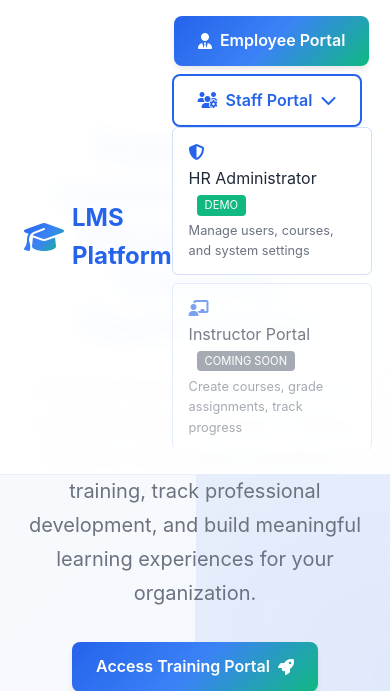
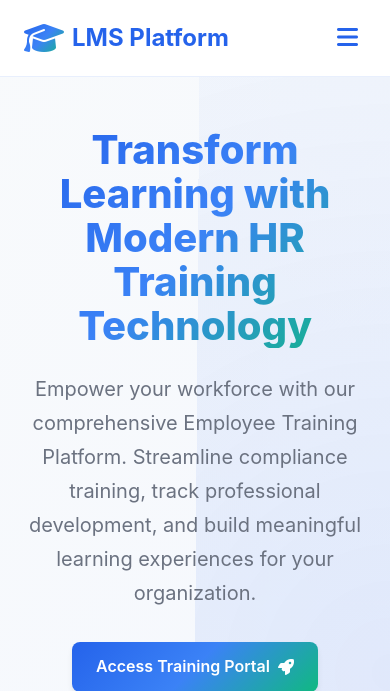
Before and after one commit to pie1011/lms-python-demo, a Django app: page / in a window 390 px wide. Shown: the top 691 px of the page. Run offline with Django 5.2, Linux system fonts and the light colour scheme.

Commit message:
made dropdown responsive on mobile

```diff
--- /dev/null
+++ b/lms_platform/static/css/dropdown-navigation.css
@@ -0,0 +1,313 @@
+/* Enhanced navigation for multiple portals */
+.nav-cta {
+    display: flex;
+    gap: 1rem;
+    align-items: center;
+    position: relative;
+}
+
+.portal-dropdown {
+    position: relative;
+    display: inline-block;
+}
+
+.dropdown-button {
+    padding: 0.75rem 1.5rem;
+    border: 2px solid var(--primary-blue);
+    border-radius: 8px;
+    font-weight: 600;
+    text-decoration: none;
+    transition: all 0.3s ease;
+    cursor: pointer;
+    display: inline-flex;
+    align-items: center;
+    gap: 0.5rem;
+    background: transparent;
+    color: var(--primary-blue);
+}
+
+.dropdown-button:hover {
+    background: var(--primary-blue);
+    color: var(--white);
+    transform: translateY(-2px);
+    box-shadow: var(--shadow-md);
+}
+
+/* Dropdown content - shows on click */
+.dropdown-content {
+    display: none;
+    position: absolute;
+    top: 100%;
+    right: 0;
+    background: var(--white);
+    min-width: 200px;
+    box-shadow: var(--shadow-xl);
+    border-radius: 8px;
+    border: 1px solid rgba(37, 99, 235, 0.1);
+    z-index: 1000;
+    margin-top: 0.5rem;
+}
+
+/* Show dropdown when active class is added */
+.portal-dropdown.active .dropdown-content {
+    display: block;
+    animation: dropdownFadeIn 0.3s ease;
+}
+
+@keyframes dropdownFadeIn {
+    from { opacity: 0; transform: translateY(-10px); }
+    to { opacity: 1; transform: translateY(0); }
+}
+
+.dropdown-item {
+    display: block;
+    padding: 1rem 1.5rem;
+    color: var(--neutral-dark);
+    text-decoration: none;
+    transition: all 0.3s ease;
+    border-bottom: 1px solid rgba(37, 99, 235, 0.1);
+}
+
+.dropdown-item:last-child {
+    border-bottom: none;
+}
+
+.dropdown-item:hover {
+    background: rgba(37, 99, 235, 0.05);
+    color: var(--primary-blue);
+}
+
+.dropdown-item i {
+    width: 16px;
+    margin-right: 0.75rem;
+    color: var(--primary-blue);
+}
+
+.dropdown-item .item-description {
+    font-size: 0.8rem;
+    color: var(--neutral-gray);
+    margin-top: 0.25rem;
+}
+
+.demo-badge {
+    background: var(--accent-green);
+    color: white;
+    font-size: 0.7rem;
+    padding: 0.2rem 0.5rem;
+    border-radius: 4px;
+    margin-left: 0.5rem;
+}
+
+/* Mobile Hamburger Menu */
+.mobile-menu-toggle {
+    display: none;
+    background: none;
+    border: none;
+    font-size: 1.5rem;
+    color: var(--primary-blue);
+    cursor: pointer;
+    padding: 0.5rem;
+    border-radius: 4px;
+    transition: background 0.3s ease;
+}
+
+.mobile-menu-toggle:hover {
+    background: rgba(37, 99, 235, 0.1);
+}
+
+/* Mobile Navigation Overlay */
+.mobile-nav-overlay {
+    display: none;
+    position: fixed;
+    top: 0;
+    left: 0;
+    right: 0;
+    bottom: 0;
+    background: rgba(0, 0, 0, 0.5);
+    z-index: 9998;
+}
+
+.mobile-nav-overlay.active {
+    display: block;
+    animation: fadeIn 0.3s ease;
+}
+
+/* Mobile Navigation Menu */
+.mobile-nav-menu {
+    position: fixed;
+    top: 0;
+    right: -100%;
+    width: 300px;
+    height: 100vh;
+    background: var(--white);
+    box-shadow: var(--shadow-xl);
+    z-index: 9999;
+    transition: right 0.3s ease;
+    overflow-y: auto;
+}
+
+.mobile-nav-menu.active {
+    right: 0;
+}
+
+.mobile-nav-header {
+    display: flex;
+    justify-content: space-between;
+    align-items: center;
+    padding: 1rem 1.5rem;
+    border-bottom: 1px solid rgba(37, 99, 235, 0.1);
+    background: var(--gradient-primary);
+    color: var(--white);
+}
+
+.mobile-nav-logo {
+    display: flex;
+    align-items: center;
+    gap: 0.5rem;
+    font-size: 1.25rem;
+    font-weight: 700;
+    color: var(--white);
+}
+
+.mobile-nav-close {
+    background: none;
+    border: none;
+    font-size: 1.5rem;
+    color: var(--white);
+    cursor: pointer;
+    padding: 0.25rem;
+}
+
+.mobile-nav-content {
+    padding: 1.5rem;
+}
+
+.mobile-nav-section {
+    margin-bottom: 2rem;
+}
+
+.mobile-nav-section h3 {
+    font-size: 0.875rem;
+    font-weight: 600;
+    color: var(--neutral-gray);
+    text-transform: uppercase;
+    letter-spacing: 0.05em;
+    margin-bottom: 1rem;
+}
+
+.mobile-nav-links {
+    list-style: none;
+}
+
+.mobile-nav-links li {
+    margin-bottom: 0.5rem;
+}
+
+.mobile-nav-link {
+    display: block;
+    padding: 0.75rem 1rem;
+    color: var(--neutral-dark);
+    text-decoration: none;
+    border-radius: 8px;
+    transition: all 0.3s ease;
+    font-weight: 500;
+}
+
+.mobile-nav-link:hover {
+    background: rgba(37, 99, 235, 0.1);
+    color: var(--primary-blue);
+    transform: translateX(4px);
+}
+
+.mobile-nav-link i {
+    width: 20px;
+    margin-right: 0.75rem;
+    color: var(--primary-blue);
+}
+
+/* Mobile CTA Buttons */
+.mobile-nav-cta {
+    padding: 1.5rem;
+    border-top: 1px solid rgba(37, 99, 235, 0.1);
+    background: var(--neutral-light);
+}
+
+.mobile-nav-cta .btn {
+    width: 100%;
+    justify-content: center;
+    margin-bottom: 1rem;
+}
+
+.mobile-nav-cta .btn:last-child {
+    margin-bottom: 0;
+}
+
+/* Mobile responsive adjustments */
+@media (max-width: 768px) {
+    /* Show mobile menu toggle */
+    .mobile-menu-toggle {
+        display: block;
+    }
+
+    /* Hide desktop navigation */
+    .nav-menu {
+        display: none;
+    }
+
+    /* Stack nav elements on mobile */
+    .nav-cta {
+        display: none; /* Hide desktop CTA on mobile, will be in mobile menu */
+    }
+
+    /* Adjust dropdown for mobile when used */
+    .dropdown-content {
+        position: relative;
+        display: block;
+        box-shadow: none;
+        border: none;
+        margin-top: 0;
+        background: transparent;
+        min-width: auto;
+        width: 100%;
+    }
+
+    .portal-dropdown.active .dropdown-content {
+        display: block;
+    }
+
+    .dropdown-item {
+        padding: 0.75rem 1rem;
+        border: 1px solid rgba(37, 99, 235, 0.2);
+        border-radius: 6px;
+        margin-bottom: 0.5rem;
+        background: var(--white);
+    }
+
+    /* Prevent body scroll when mobile menu is open */
+    body.mobile-menu-open {
+        overflow: hidden;
+    }
+}
+
+/* Tablet adjustments */
+@media (max-width: 1024px) and (min-width: 769px) {
+    .nav-cta {
+        gap: 0.75rem;
+    }
+
+    .dropdown-button {
+        padding: 0.625rem 1.25rem;
+        font-size: 0.9rem;
+    }
+
+    .btn {
+        padding: 0.625rem 1.25rem;
+        font-size: 0.9rem;
+    }
+}
+
+/* Animation keyframes */
+@keyframes fadeIn {
+    from { opacity: 0; }
+    to { opacity: 1; }
+}
--- a/lms_platform/templates/index.html
+++ b/lms_platform/templates/index.html
@@ -8,134 +8,7 @@
     <title>LMS Platform - Modern Learning Management System</title>
     <link href="https://cdnjs.cloudflare.com/ajax/libs/font-awesome/6.4.0/css/all.min.css" rel="stylesheet">
     <link rel="stylesheet" href="{% static 'css/modern-lms.css' %}">
-    <style>
-        /* Enhanced navigation for multiple portals */
-        .nav-cta {
-            display: flex;
-            gap: 1rem;
-            align-items: center;
-            position: relative;
-        }
-
-        .portal-dropdown {
-            position: relative;
-            display: inline-block;
-        }
-
-        .dropdown-button {
-            padding: 0.75rem 1.5rem;
-            border: 2px solid var(--primary-blue);
-            border-radius: 8px;
-            font-weight: 600;
-            text-decoration: none;
-            transition: all 0.3s ease;
-            cursor: pointer;
-            display: inline-flex;
-            align-items: center;
-            gap: 0.5rem;
-            background: transparent;
-            color: var(--primary-blue);
-        }
-
-        .dropdown-button:hover {
-            background: var(--primary-blue);
-            color: var(--white);
-            transform: translateY(-2px);
-            box-shadow: var(--shadow-md);
-        }
-
-        .dropdown-content {
-            display: none;
-            position: absolute;
-            top: 100%;
-            right: 0;
-            background: var(--white);
-            min-width: 200px;
-            box-shadow: var(--shadow-xl);
-            border-radius: 8px;
-            border: 1px solid rgba(37, 99, 235, 0.1);
-            z-index: 1000;
-            margin-top: 0.5rem;
-        }
-
-        .portal-dropdown:hover .dropdown-content {
-            display: block;
-            animation: dropdownFadeIn 0.3s ease;
-        }
-
-        @keyframes dropdownFadeIn {
-            from { opacity: 0; transform: translateY(-10px); }
-            to { opacity: 1; transform: translateY(0); }
-        }
-
-        .dropdown-item {
-            display: block;
-            padding: 1rem 1.5rem;
-            color: var(--neutral-dark);
-            text-decoration: none;
-            transition: all 0.3s ease;
-            border-bottom: 1px solid rgba(37, 99, 235, 0.1);
-        }
-
-        .dropdown-item:last-child {
-            border-bottom: none;
-        }
-
-        .dropdown-item:hover {
-            background: rgba(37, 99, 235, 0.05);
-            color: var(--primary-blue);
-        }
-
-        .dropdown-item i {
-            width: 16px;
-            margin-right: 0.75rem;
-            color: var(--primary-blue);
-        }
-
-        .dropdown-item .item-description {
-            font-size: 0.8rem;
-            color: var(--neutral-gray);
-            margin-top: 0.25rem;
-        }
-
-        .demo-badge {
-            background: var(--accent-green);
-            color: white;
-            font-size: 0.7rem;
-            padding: 0.2rem 0.5rem;
-            border-radius: 4px;
-            margin-left: 0.5rem;
-        }
-
-        /* Mobile responsive dropdown */
-        @media (max-width: 768px) {
-            .nav-cta {
-                flex-direction: column;
-                gap: 0.5rem;
-            }
-
-            .dropdown-content {
-                position: relative;
-                display: block;
-                box-shadow: none;
-                border: none;
-                margin-top: 0;
-                background: transparent;
-            }
-
-            .portal-dropdown:hover .dropdown-content {
-                display: block;
-            }
-
-            .dropdown-item {
-                padding: 0.75rem 1rem;
-                border: 1px solid rgba(37, 99, 235, 0.2);
-                border-radius: 6px;
-                margin-bottom: 0.5rem;
-                background: var(--white);
-            }
-        }
-    </style>
+    <link rel="stylesheet" href="{% static 'css/dropdown-navigation.css' %}">
 </head>
 <body>
     <!-- Header -->
@@ -145,11 +18,15 @@
                 <i class="fas fa-graduation-cap"></i>
                 LMS Platform
             </a>
+
+            <!-- Desktop Navigation Menu -->
             <ul class="nav-menu">
                 <li><a href="#features" class="nav-link">Features</a></li>
                 <li><a href="#courses" class="nav-link">Training</a></li>
                 <li><a href="#about" class="nav-link">About</a></li>
             </ul>
+
+            <!-- Desktop CTA Buttons -->
             <div class="nav-cta">
                 <!-- Employee Training Portal Button -->
                 <a href="{% url 'student_login' %}" class="btn btn-primary">
@@ -158,8 +35,8 @@
                 </a>
 
                 <!-- Staff Portal Dropdown -->
-                <div class="portal-dropdown">
-                    <div class="dropdown-button">
+                <div class="portal-dropdown" id="staffPortalDropdown">
+                    <div class="dropdown-button" onclick="toggleDropdown()">
                         <i class="fas fa-users-cog"></i>
                         Staff Portal
                         <i class="fas fa-chevron-down"></i>
@@ -184,8 +61,90 @@
                     </div>
                 </div>
             </div>
+
+            <!-- Mobile Menu Toggle -->
+            <button class="mobile-menu-toggle" onclick="toggleMobileMenu()" aria-label="Open mobile menu">
+                <i class="fas fa-bars"></i>
+            </button>
         </nav>
     </header>
+
+    <!-- Mobile Navigation Overlay -->
+    <div class="mobile-nav-overlay" id="mobileNavOverlay"></div>
+
+    <!-- Mobile Navigation Menu -->
+    <nav class="mobile-nav-menu" id="mobileNavMenu">
+        <div class="mobile-nav-header">
+            <div class="mobile-nav-logo">
+                <i class="fas fa-graduation-cap"></i>
+                LMS Platform
+            </div>
+            <button class="mobile-nav-close" onclick="closeMobileMenu()" aria-label="Close mobile menu">
+                <i class="fas fa-times"></i>
+            </button>
+        </div>
+
+        <div class="mobile-nav-content">
+            <!-- Navigation Links -->
+            <div class="mobile-nav-section">
+                <h3>Navigation</h3>
+                <ul class="mobile-nav-links">
+                    <li><a href="#features" class="mobile-nav-link">
+                        <i class="fas fa-star"></i>Features
+                    </a></li>
+                    <li><a href="#courses" class="mobile-nav-link">
+                        <i class="fas fa-graduation-cap"></i>Training
+                    </a></li>
+                    <li><a href="#about" class="mobile-nav-link">
+                        <i class="fas fa-info-circle"></i>About
+                    </a></li>
+                </ul>
+            </div>
+
+            <!-- Portal Access -->
+            <div class="mobile-nav-section">
+                <h3>Portal Access</h3>
+                <ul class="mobile-nav-links">
+                    <li><a href="{% url 'student_login' %}" class="mobile-nav-link">
+                        <i class="fas fa-user-tie"></i>Employee Training Portal
+                    </a></li>
+                    <li><a href="{% url 'admin:login' %}" class="mobile-nav-link">
+                        <i class="fas fa-shield-alt"></i>HR Administrator
+                        <span class="demo-badge" style="margin-left: auto;">DEMO</span>
+                    </a></li>
+                    <li><a href="#" class="mobile-nav-link" style="opacity: 0.6; cursor: not-allowed;">
+                        <i class="fas fa-chalkboard-teacher"></i>Instructor Portal
+                        <span style="background: var(--neutral-gray); margin-left: auto;" class="demo-badge">COMING SOON</span>
+                    </a></li>
+                </ul>
+            </div>
+
+            <!-- Quick Links -->
+            <div class="mobile-nav-section">
+                <h3>Quick Links</h3>
+                <ul class="mobile-nav-links">
+                    <li><a href="https://github.com/pie1011/lms-python" class="mobile-nav-link" target="_blank">
+                        <i class="fab fa-github"></i>GitHub Repository
+                    </a></li>
+                    <li><a href="#contact" class="mobile-nav-link">
+                        <i class="fas fa-envelope"></i>Contact
+                    </a></li>
+                </ul>
+            </div>
+        </div>
+
+        <!-- Mobile CTA Section -->
+        <div class="mobile-nav-cta">
+            <a href="{% url 'student_login' %}" class="btn btn-primary">
+                <i class="fas fa-rocket"></i>
+                Access Training Portal
+            </a>
+            <a href="{% url 'admin:login' %}" class="btn btn-outline">
+                <i class="fas fa-shield-alt"></i>
+                HR Admin Demo
+            </a>
+        </div>
+    </nav>
 
     <!-- Hero Section -->
     <section class="hero">
@@ -296,7 +255,7 @@
                     </div>
                     <h3>Mobile Access</h3>
                     <p>Employees can complete training anywhere, anytime. Responsive design works seamlessly across all devices for maximum accessibility.</p>
-                </div>
+                    </div>
 
                 <div class="feature-card loading">
                     <div class="feature-icon green">
@@ -331,19 +290,21 @@
 
             <div class="footer-links">
                 <a href="#features">Features</a>
-                <a href="{% url 'admin:index' %}">Admin</a>
+                <a href="{% url 'admin:index' %}">HR Admin</a>
+                <a href="{% url 'student_login' %}">Employee Training</a>
                 <a href="#about">About</a>
                 <a href="https://github.com/pie1011/lms-python-demo">GitHub</a>
-                <a href="https://katieharshman.com">Portfolio</a>
                 <a href="#contact">Contact</a>
             </div>
 
             <div class="footer-bottom">
-                <p>&copy; 2025 LMS Platform - Portfolio Project by <a href="https://katieharshman.com" style="color: rgba(255, 255, 255, 0.8); text-decoration: none;">Katie Harshman</a>. All rights reserved.</p>
+                <p>&copy; 2025 LMS Platform - Corporate Training Solution by Katie Harshman. All rights reserved.</p>
             </div>
         </div>
     </footer>
 
+    <!-- Load JavaScript Files -->
     <script src="{% static 'js/modern-lms.js' %}"></script>
+    <script src="{% static 'js/dropdown-navigation.js' %}"></script>
 </body>
 </html>
```
Also changed, not shown: lms_platform/static/js/dropdown-navigation.js (added, +111 -0 lines).
